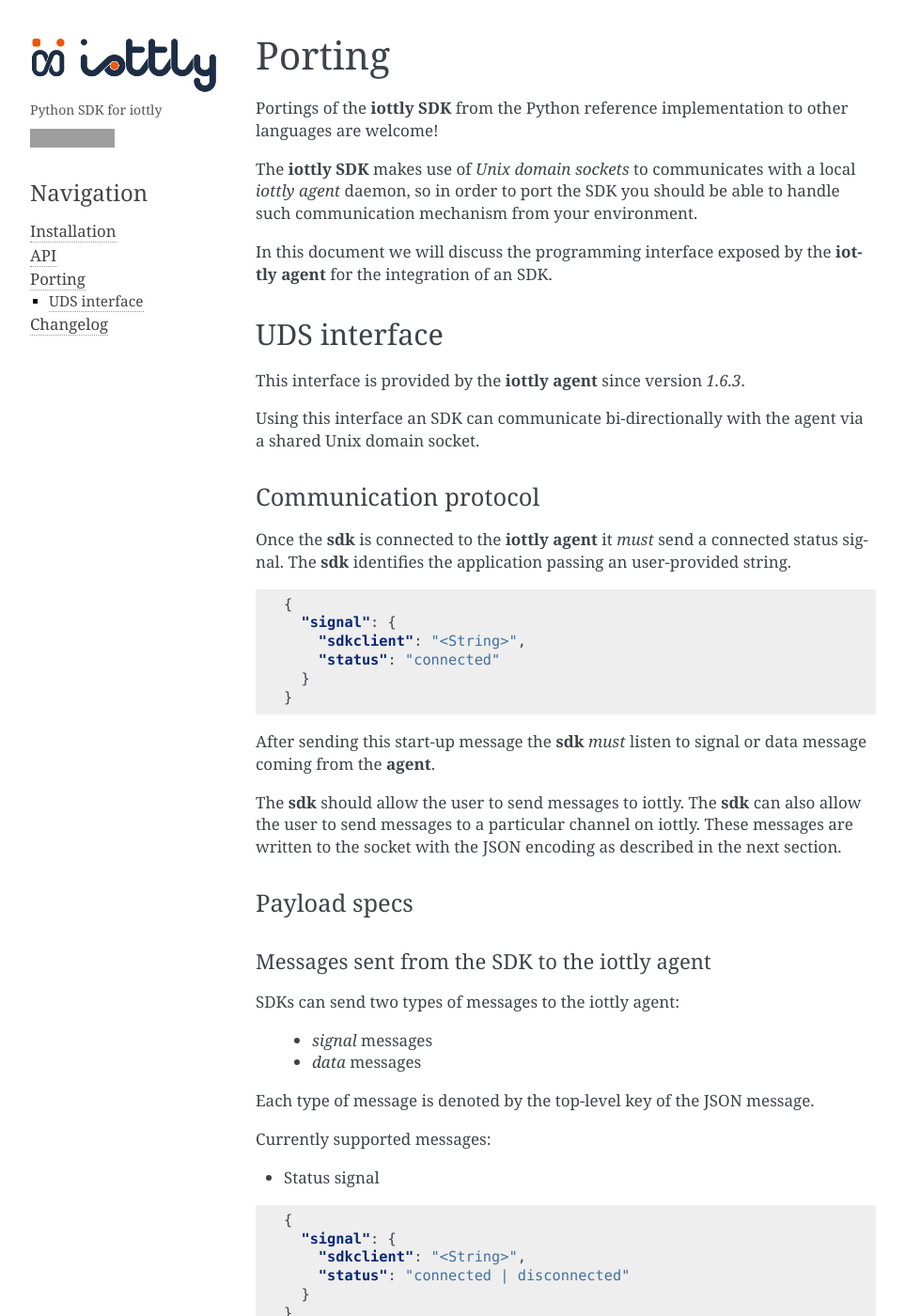
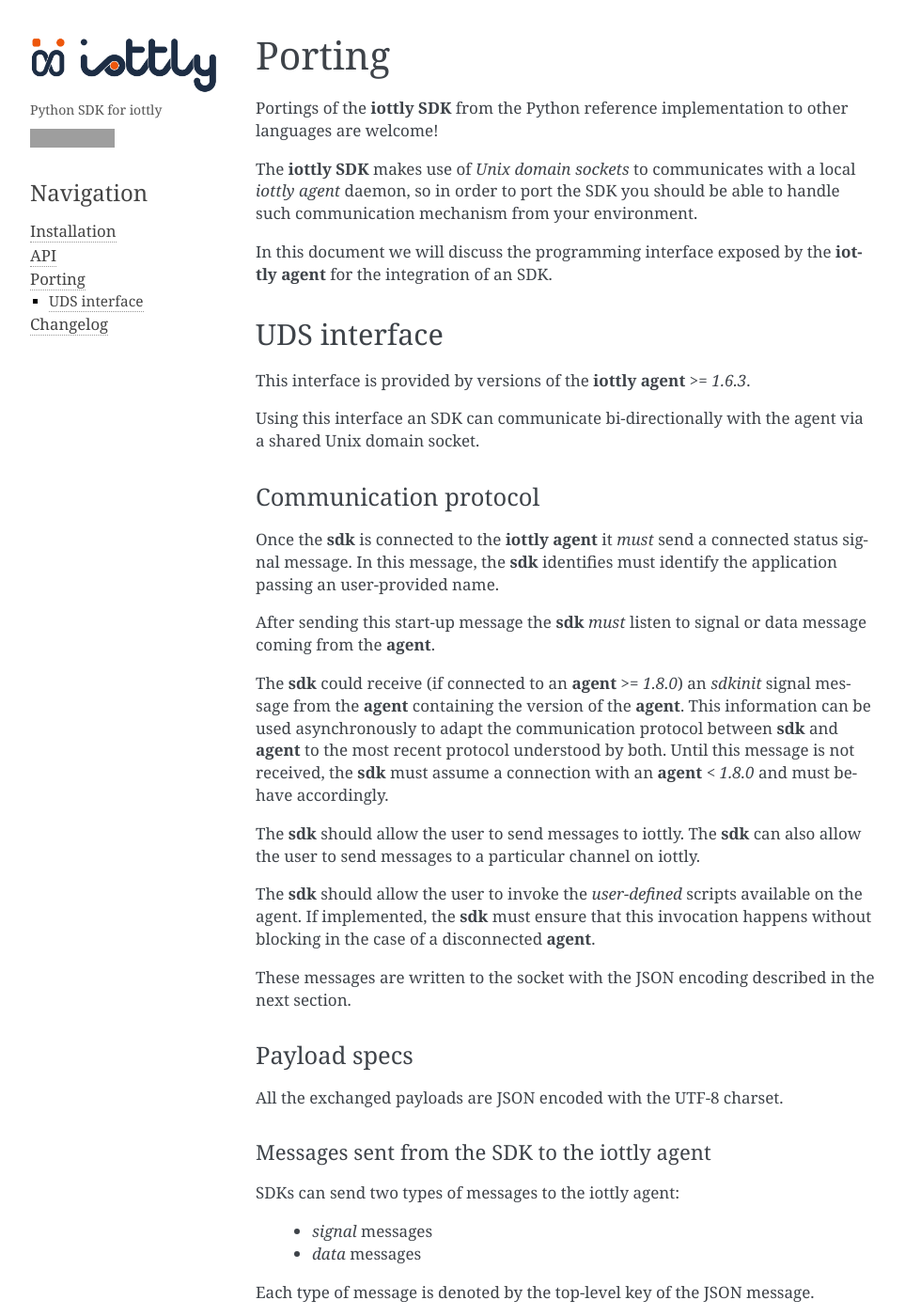
Before and after one commit to tomorrowdata/iottly-sdk-python, a Sphinx documentation site: the page built from docs/source/porting.rst, in a window 1280 px wide and 1400 px high. Shown: the whole window at 94% size, without its empty margins (148-1111 px from the left). Built offline with Sphinx 7.4.7, drawn with Linux system fonts in a browser that asks for light colours; some of the changed text lies outside the part shown; grey boxes are pictures that could not be loaded.

Commit message:
Documents changes in the sdk/agent communication
- Improves and fixes communication spec for porting.
- Improve doc of `call_agent` method exposed by the sdk API.

```diff
--- a/docs/source/installation.rst
+++ b/docs/source/installation.rst
@@ -18,7 +18,7 @@
     sudo pip install https://github.com/tomorrowdata/iottly-sdk-python/archive/1.2.0.tar.gz
 
 
-or using setuptools
+Installing using setuptools
 ~~~~~~~~~~~~~~~~~~~~~~~~~~~~~~~
 ::
 
--- a/docs/source/porting.rst
+++ b/docs/source/porting.rst
@@ -14,7 +14,7 @@
 UDS interface
 ------------------------------------------
 
-This interface is provided by the **iottly agent** since version `1.6.3`.
+This interface is provided by versions of the **iottly agent**  `>= 1.6.3`.
 
 Using this interface an SDK can communicate bi-directionally with the agent
 via a shared Unix domain socket.
@@ -23,30 +23,36 @@
 ~~~~~~~~~~~~~~~~~~~~~~
 
 Once the **sdk** is connected to the **iottly agent**
-it *must* send a connected status signal. The **sdk** identifies
-the application passing an user-provided string.
-
-.. code-block:: json
-
-  {
-    "signal": {
-      "sdkclient": "<String>",
-      "status": "connected"
-    }
-  }
-
+it *must* send a connected status signal message.
+In this message, the **sdk** identifies must identify
+the application passing an user-provided name.
 
 After sending this start-up message the **sdk** *must* listen
 to signal or data message coming from the **agent**.
 
+The **sdk** could receive (if connected to an **agent** `>= 1.8.0`) an
+`sdkinit` signal message from the **agent** containing the version of the
+**agent**. This information can be used asynchronously to adapt the
+communication protocol between **sdk** and **agent** to the most recent
+protocol understood by both.
+Until this message is not received, the **sdk** must assume a connection with
+an **agent** `< 1.8.0` and must behave accordingly.
+
 The **sdk** should allow the user to send messages to iottly.
 The **sdk** can also allow the user to send messages to
 a particular channel on iottly.
+
+The **sdk** should allow the user to invoke the *user-defined* scripts available
+on the agent. If implemented, the **sdk** must ensure that this invocation
+happens without blocking in the case of a disconnected **agent**.
+
 These messages are written to the socket with the JSON encoding
-as described in the next section.
+described in the next section.
 
 Payload specs
 ~~~~~~~~~~~~~~~~~~~~~~
+
+All the exchanged payloads are JSON encoded with the UTF-8 charset.
 
 Messages sent from the SDK to the iottly agent
 +++++++++++++++++++++++++++++++++++++++++++++++
@@ -66,8 +72,24 @@
 
   {
     "signal": {
-      "sdkclient": "<String>",
-      "status": "connected | disconnected"
+      "sdkclient": {
+        "name": "<String>",
+        "status": "connected",
+        "version": "<Maj.Min.Patch>"
+      }
+    }
+  }
+
+or
+
+.. code-block:: json
+
+  {
+    "signal": {
+      "sdkclient": {
+        "name": "<String>",
+        "status": "disconnected"
+      }
     }
   }
 
@@ -77,10 +99,9 @@
 
   {
     "signal": {
-      "sdkclient": "<String>",
-      "error": {
-        "type": "<String>",
-        "msg": "<String>"
+      "sdkclient": {
+        "name": "<String>",
+        "error": {}
       }
     }
   }
@@ -91,7 +112,9 @@
 
   {
     "data": {
-      "sdkclient": "<String>",
+      "sdkclient": {
+        "name": "<String>"
+      },
       "payload": {}
     }
   }
@@ -102,9 +125,26 @@
 
   {
     "data": {
-      "sdkclient": "<String>",
+      "sdkclient": {
+        "name": "<String>"
+      },
       "payload": {},
       "channel": "<String>"
+    }
+  }
+
+- Calling **user-defined script** on the **iottly agent**
+
+.. code-block:: json
+
+  {
+    "signal": {
+      "sdkclient": {
+        "name": "<String>",
+        "call": {
+          "<cmd_name>": {}
+        }
+      }
     }
   }
 
@@ -131,6 +171,23 @@
     }
   }
 
+.. note::
+  The `started` and `stopped` statuses are not received
+  from the **iottly agent** but generated internally by
+  the SDK.
+
+- Agent version (semantic version number)
+
+.. code-block:: json
+
+  {
+    "signal": {
+      "sdkinit": {
+        "version": "<Maj.Min.Patch>"
+      }
+    }
+  }
+
 
 - Messages from iottly or from a Python snippet running on the agent.
 
@@ -146,3 +203,10 @@
 
 Changelog
 +++++++++++++++++++++++++++++++++++++
+
+- Version 1.3.0:
+    - Adds SDK `version` to the `connected` status signal sent by the SDK
+      at start-up.
+    - Adds `sdkinit` signal sent by the agent to communicate its version
+      to an SDK client.
+    - Adds payload to type to call user-defined script on the agent from the SDK.
```
Also changed, not shown: docs/source/changelog.rst (+9 -3 lines), 1 other file.
